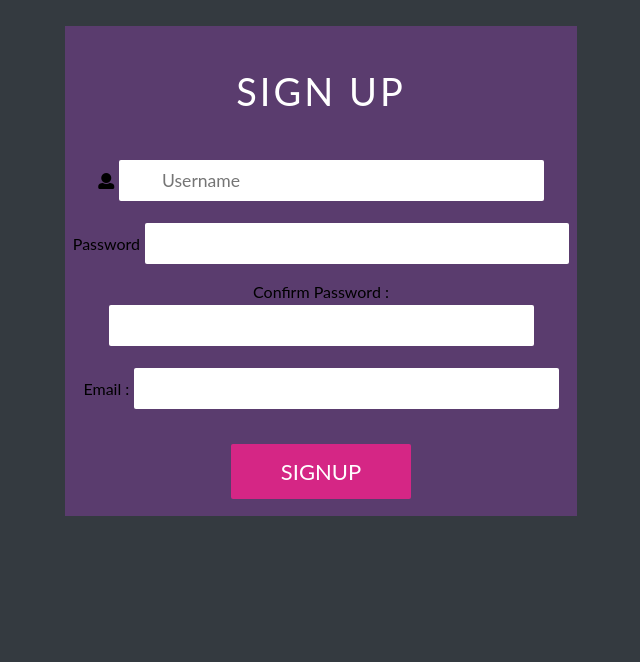
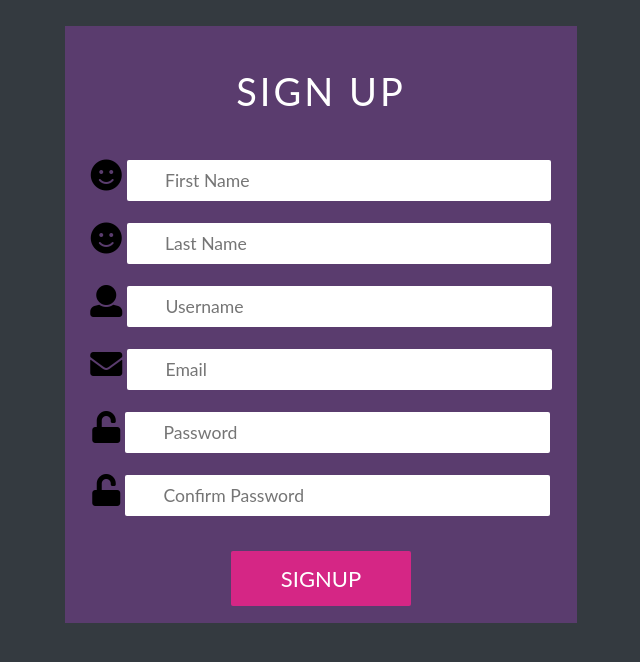
Before and after one commit to csi-lnmiit/S54_Template-development, a Django app: page /home/signup/ in a window 1280 px wide. Shown: the top 662 px of the page, without its empty margins (319-959 px from the left). Run offline with Django 3.2, Linux system fonts and the light colour scheme.

Commit message:
edit sigin

```diff
--- a/home/forms.py
+++ b/home/forms.py
@@ -6,29 +6,54 @@ class SignUpForm(forms.Form):
 		label = 'Username',
 		max_length = 32,
 		widget=forms.TextInput(
-			attrs={'placeholder':' Username'},
+			attrs={'placeholder':'Username'},
 			),
 	)
 	email = forms.CharField(
 		required = True,
 		label = 'Email',
 		max_length = 32,
+		widget=forms.TextInput(
+			attrs={'placeholder':'Email'},
+			),
 	)
 	password1 = forms.CharField(
 		required = True,
 		label = 'Password1',
 		max_length = 32,
-		widget = forms.PasswordInput()
+		widget = forms.PasswordInput(
+			attrs={'placeholder':'Password'},
+			),
 	)
 	password2 = forms.CharField(
 		required = True,
 		label = 'Password2',
 		max_length = 32,
-		widget = forms.PasswordInput()
+		widget = forms.PasswordInput(
+			attrs={'placeholder':'Confirm Password'},
+			),
 	)
 	first_name = forms.CharField(
 		required = True,
 		label = 'First_Name',
 		max_length = 32,
-
+		widget=forms.TextInput(
+			attrs={'placeholder':'First Name'},
+			),
 		)
+	last_name = forms.CharField(
+		required = True,
+		label = 'Last_Name',
+		max_length = 32,
+		widget=forms.TextInput(
+			attrs={'placeholder':'Last Name'},
+			),
+		)
+	address = forms.CharField(
+		required = False,
+		label = 'address',
+		max_length = 32,
+		widget=forms.TextInput(
+			attrs={'placeholder':'Address'},
+			),
+		)
--- a/home/views.py
+++ b/home/views.py
@@ -100,10 +100,24 @@ def signup(request):
             username = userObj['username']
             password1 = userObj['password1']
             password2 = userObj['password2']
+            first_name = userObj['first_name']
+            last_name = userObj['last_name']
             email = userObj['email']
+            if (User.objects.filter(username=username).exists()):
+                context = {
+                    "message" : "Username already exists",
+                    "form" : form,
+                }
+                return render(request, 'signup.html', context)
+            if (User.objects.filter(email=email).exists()):
+                context = {
+                    "message" : "Email already exists",
+                    "form" : form,
+                }
+                return render(request, 'signup.html', context)
             if (password1 != password2):
                 context = {
-                    "mesaage" : "Passwords didn't match",
+                    "message" : "Passwords didn't match",
                     "username" : username,
                     "form" : form,
                 }
--- a/templates/signup.html
+++ b/templates/signup.html
@@ -22,42 +22,48 @@
 	<div class = "row container main-agileits">
 		<h1 class="sub-head">Sign up</h1>
 		<form method="post" class="sub-main">
+				{{message}}
 			<div class = "row">
 				{% csrf_token %}
 				<div class = "form-group row">
+					<span id="first_name" class="col-md-3">
+						<i class="fa fa-smile fa-2x"></i>
+						{{form.first_name}}
+					</span>
+				</div>
+				<div class = "form-group row">
+					<span id="last_name" class="col-md-3">
+						<i class="fa fa-smile fa-2x"></i>
+						{{form.last_name}}
+					</span>
+				</div>
+				<div class = "form-group row">
 					<span id="username" class="col-md-3">
-						<i class="fa fa-user"></i>
+						<i class="fa fa-user fa-2x"></i>
 						{{form.username}}
 					</span>
 				</div>
 				<div class = "form-group row">
-					<label for="password1" class="col-md-4 col-form-label">
-						Password
-					</label>
-
+					<span id="password2" class="col-md-3">
+						<i class="fa fa-envelope fa-2x"></i>
+						{{form.email}}
+					</span>
+				</div>
+				<div class = "form-group row">
 					<span id="password1" class="col-md-3">
+						<i class="fa fa-unlock fa-2x"></i>
 						{{form.password1}}
 					</span>
 				</div>
 				<div class = "form-group row">
-					<label for="password2" class="col-md-4 col-form-label">
-						Confirm Password :
-					</label>
 					<span id="password2" class="col-md-3">
+						<i class="fa fa-unlock fa-2x"></i>
 						{{form.password2}}
 					</span>
 				</div>
- 				<div class = "form-group row">
-					<label for="password2" class="col-md-4 col-form-label">
-						Email :
-					</label>
-					<span id="password2" class="col-md-3">
-						{{form.email}}
-					</span>
-				</div>
 				<input type="submit" value="signup"></input>
-			</form>
-		</div>
+			</div>
+		</form>
 	</div>
 
 
```
Also changed, not shown: db.sqlite3.
